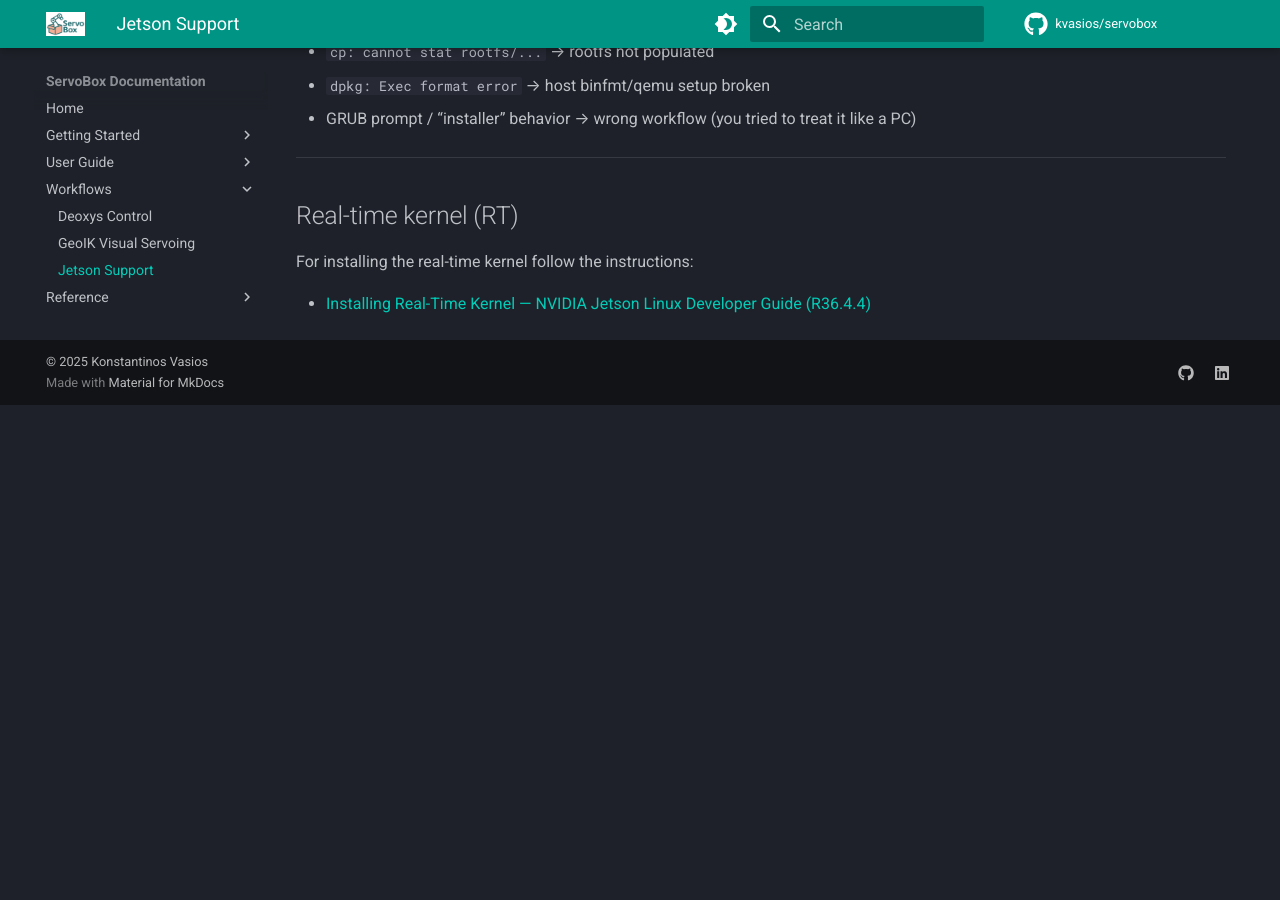
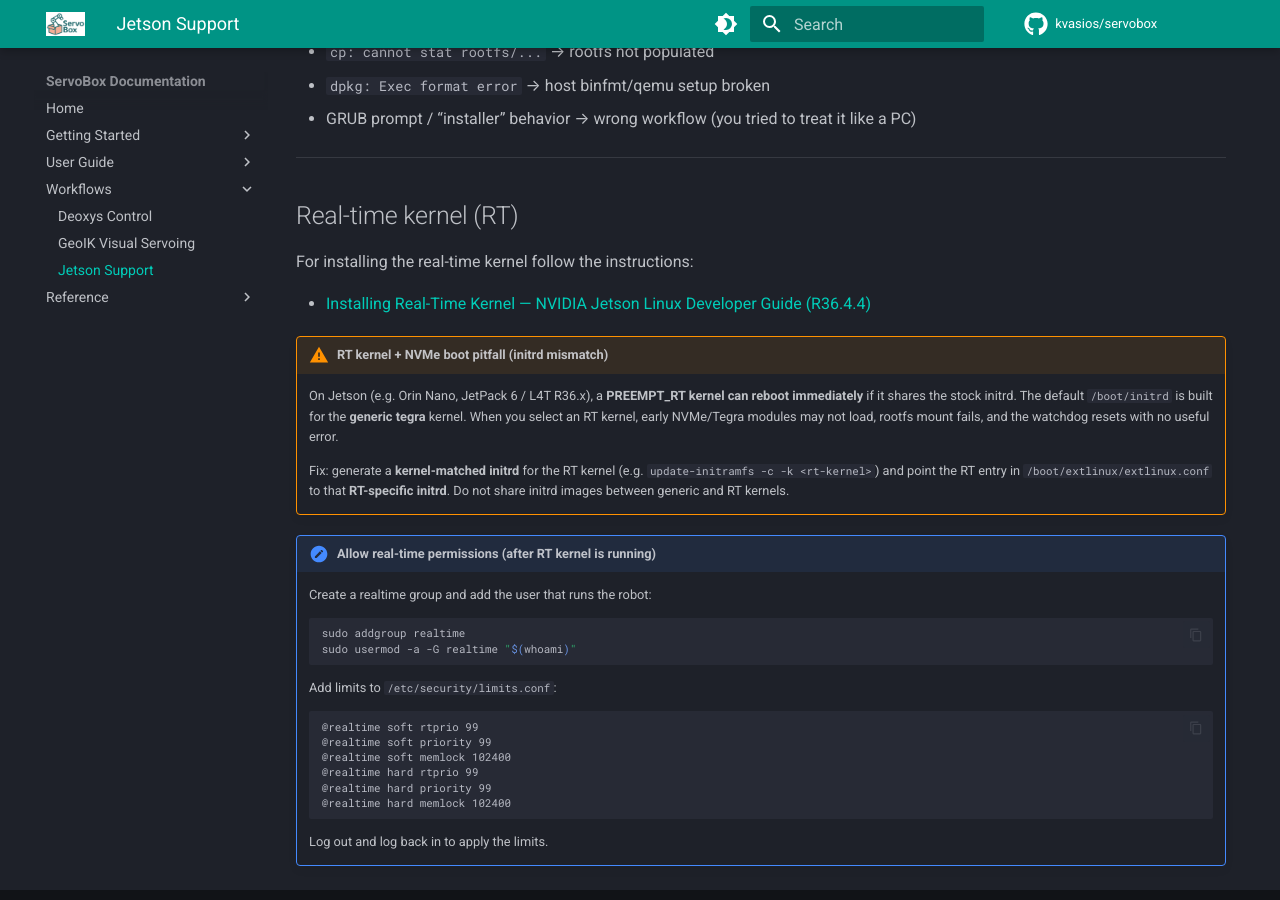
Before and after one commit to kvasios/servobox, an MkDocs documentation site: the page built from docs/content/workflows/jetson-support.md, in a window 1280 px wide and 900 px high, scrolled down 3087 px. Built offline with MkDocs 1.6.1 and Material for MkDocs 9.7.7, drawn with Linux system fonts in a browser that asks for light colours; comment, search, counter and statistics services are not loaded; before the commit the page ends 3492 px from its top, so only the background shows below that.

Commit message:
adding rtgroup settings

````diff
--- a/docs/content/workflows/jetson-support.md
+++ b/docs/content/workflows/jetson-support.md
@@ -151,3 +151,29 @@ Expect Ubuntu 22.04 and a `*-tegra` kernel.
 For installing the real-time kernel follow the instructions:
 
 - [Installing Real-Time Kernel — NVIDIA Jetson Linux Developer Guide (R36.4.4)](https://docs.nvidia.com/jetson/archives/r36.4.4/DeveloperGuide/SD/Kernel/RealTimeKernel.html)
+
+!!! warning "RT kernel + NVMe boot pitfall (initrd mismatch)"
+    On Jetson (e.g. Orin Nano, JetPack 6 / L4T R36.x), a **PREEMPT_RT kernel can reboot immediately** if it shares the stock initrd. The default `/boot/initrd` is built for the **generic tegra** kernel. When you select an RT kernel, early NVMe/Tegra modules may not load, rootfs mount fails, and the watchdog resets with no useful error.
+
+    Fix: generate a **kernel-matched initrd** for the RT kernel (e.g. `update-initramfs -c -k <rt-kernel>`) and point the RT entry in `/boot/extlinux/extlinux.conf` to that **RT-specific initrd**. Do not share initrd images between generic and RT kernels.
+
+!!! note "Allow real-time permissions (after RT kernel is running)"
+    Create a realtime group and add the user that runs the robot:
+
+    ```bash
+    sudo addgroup realtime
+    sudo usermod -a -G realtime "$(whoami)"
+    ```
+
+    Add limits to `/etc/security/limits.conf`:
+
+    ```
+    @realtime soft rtprio 99
+    @realtime soft priority 99
+    @realtime soft memlock 102400
+    @realtime hard rtprio 99
+    @realtime hard priority 99
+    @realtime hard memlock 102400
+    ```
+
+    Log out and log back in to apply the limits.
````
